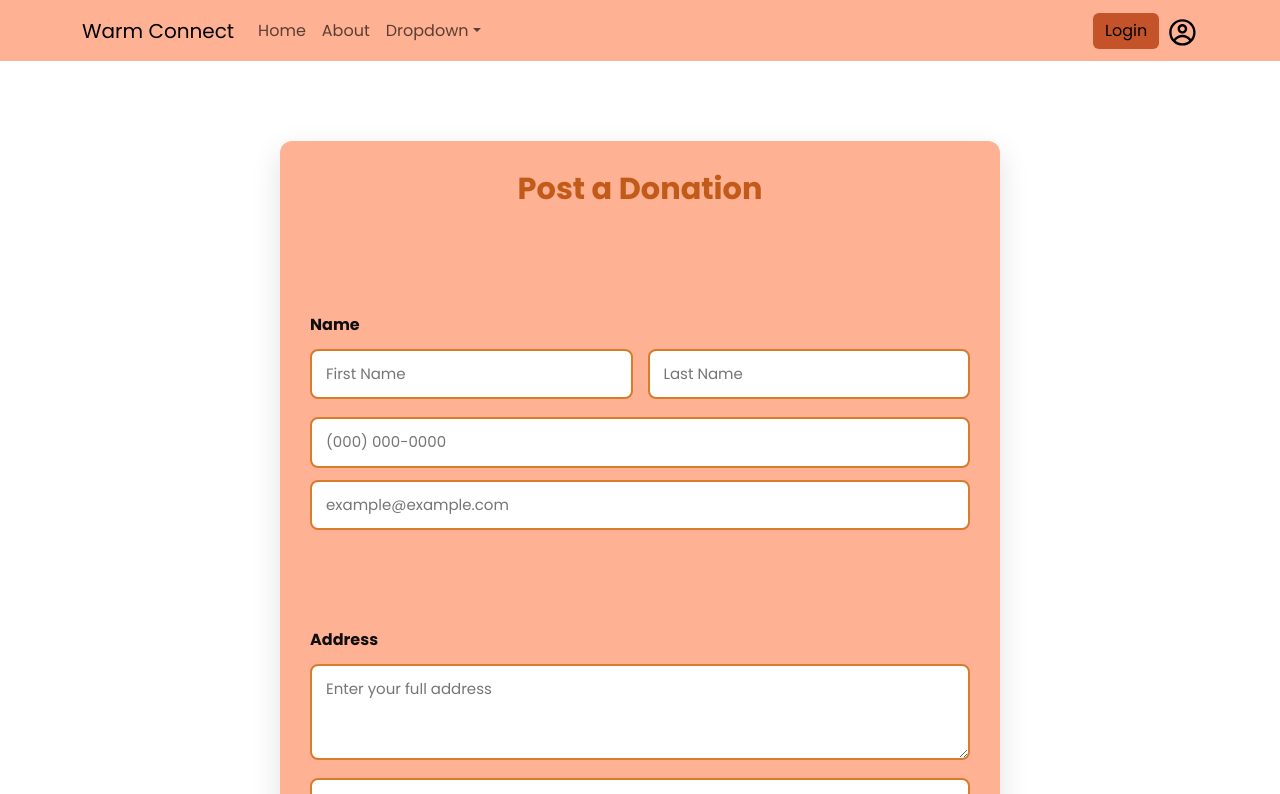
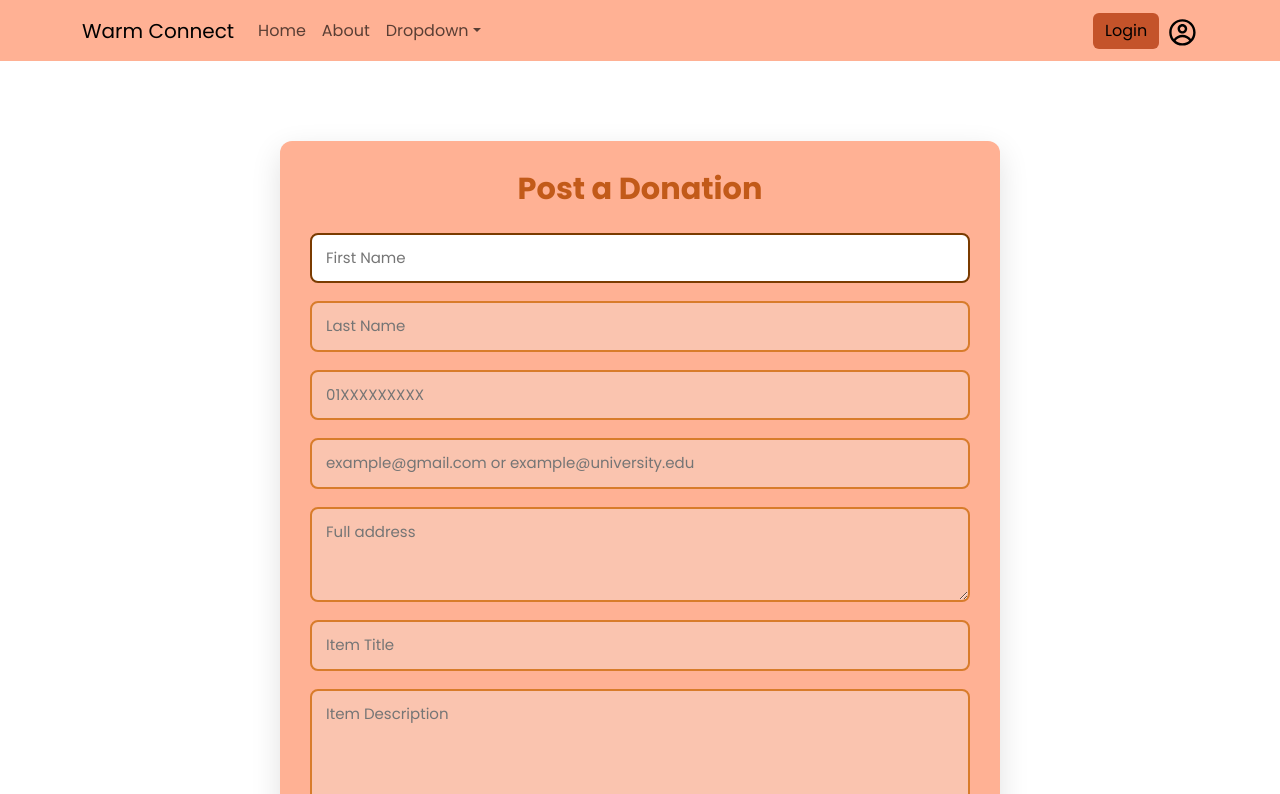
Before and after one commit to Mujadded-17/Warm_Connect, a React (Create React App) app: page /post in a window 1280 px wide. Shown: the top 794 px of the page. Built offline with nearby package versions, Linux system fonts and the light colour scheme.

Commit message:
step by step validations

```diff
--- a/src/pages/post.js
+++ b/src/pages/post.js
@@ -15,7 +15,10 @@ export default function Post() {
     image: null,
     option: "pickup",
   });
+
+  const [errors, setErrors] = useState({});
   const [submitting, setSubmitting] = useState(false);
+  const [step, setStep] = useState(0); // Step-based validation
   const fileInputRef = useRef(null);
 
   const categories = [
@@ -28,40 +31,80 @@ export default function Post() {
     "Accessories",
   ];
 
+  // Validation function per field
+  const validateField = (name, value) => {
+    switch (name) {
+      case "firstName":
+        return /^[A-Za-z]{2,}$/.test(value) ? "" : "First name must be letters (min 2)";
+      case "lastName":
+        return /^[A-Za-z]{2,}$/.test(value) ? "" : "Last name must be letters (min 2)";
+      case "email":
+        return /^([a-zA-Z0-9._%+-]+@(gmail\.com|[a-zA-Z0-9.-]+\.edu))$/.test(value)
+          ? ""
+          : "Only gmail or .edu emails allowed";
+      case "phone":
+        return /^(01[3-9]\d{8})$/.test(value)
+          ? ""
+          : "Phone must be valid Bangladeshi format (e.g. 017XXXXXXXX)";
+      case "address":
+        return value.length >= 5 ? "" : "Address too short";
+      case "title":
+        return value ? "" : "Title required";
+      case "description":
+        return value ? "" : "Description required";
+      case "category":
+        return value ? "" : "Select category";
+      case "image":
+        return value ? "" : "Upload an image";
+      default:
+        return "";
+    }
+  };
+
   const handleChange = (e) => {
     const { name, value, files } = e.target;
-    setForm((prev) => ({
-      ...prev,
-      [name]: files ? files[0] : value,
-    }));
+    const val = files ? files[0] : value;
+
+    setForm((prev) => ({ ...prev, [name]: val }));
+
+    // Step validation: Only allow next step if current field valid
+    const errorMsg = validateField(name, val);
+    setErrors((prev) => ({ ...prev, [name]: errorMsg }));
+
+    // Move to next step automatically if no error
+    if (!errorMsg) {
+      setStep((prevStep) => Math.max(prevStep, Object.keys(form).indexOf(name) + 1));
+    }
   };
 
   const handleSubmit = async (e) => {
     e.preventDefault();
+
+    // Validate all fields before submit
+    const validationErrors = {};
+    Object.keys(form).forEach((key) => {
+      const err = validateField(key, form[key]);
+      if (err) validationErrors[key] = err;
+    });
+
+    if (Object.keys(validationErrors).length > 0) {
+      setErrors(validationErrors);
+      return;
+    }
+
     setSubmitting(true);
 
     try {
       const data = new FormData();
-      data.append("firstName", form.firstName);
-      data.append("lastName", form.lastName);
-      data.append("phone", form.phone);
-      data.append("email", form.email);
-      data.append("address", form.address);
-      data.append("title", form.title);
-      data.append("description", form.description); // ✅ description included
-      data.append("category", form.category);
-      data.append("option", form.option);
-      if (form.image) data.append("image", form.image);
+      Object.keys(form).forEach((key) => {
+        if (form[key]) data.append(key, form[key]);
+      });
 
-      const res = await axios.post(
-        "http://localhost:5000/api/donations",
-        data,
-        { headers: { "Content-Type": "multipart/form-data" } }
-      );
+      await axios.post("http://localhost:5000/api/donations", data, {
+        headers: { "Content-Type": "multipart/form-data" },
+      });
 
-      console.log("Server response:", res.data);
       alert("✅ Donation submitted successfully!");
-
       setForm({
         firstName: "",
         lastName: "",
@@ -74,10 +117,10 @@ export default function Post() {
         image: null,
         option: "pickup",
       });
-
+      setStep(0);
       if (fileInputRef.current) fileInputRef.current.value = "";
-    } catch (error) {
-      console.error("Error submitting donation:", error);
+    } catch (err) {
+      console.error(err);
       alert("❌ Failed to submit donation");
     } finally {
       setSubmitting(false);
@@ -89,14 +132,9 @@ export default function Post() {
       <div className="post-container">
         <h2>Post a Donation</h2>
 
-        <form
-          className="post-form"
-          onSubmit={handleSubmit}
-          encType="multipart/form-data"
-        >
+        <form onSubmit={handleSubmit} encType="multipart/form-data" className="post-form">
+          {/* Step 0: First Name */}
           <div className="section">
-            <div className="section-title">Name</div>
-            <div className="grid-2">
             <input
               type="text"
               name="firstName"
@@ -104,8 +142,14 @@ export default function Post() {
               value={form.firstName}
               onChange={handleChange}
               className="input-field"
-                required
+              autoFocus
+              disabled={step < 0}
             />
+            {errors.firstName && <p className="error">{errors.firstName}</p>}
+          </div>
+
+          {/* Step 1: Last Name */}
+          <div className="section">
             <input
               type="text"
               name="lastName"
@@ -113,45 +157,54 @@ export default function Post() {
               value={form.lastName}
               onChange={handleChange}
               className="input-field"
-                required
+              disabled={step < 1}
             />
-            </div>
+            {errors.lastName && <p className="error">{errors.lastName}</p>}
           </div>
 
-          <div className="section grid-2">
+          {/* Step 2: Phone */}
+          <div className="section">
             <input
               type="tel"
               name="phone"
-              placeholder="(000) 000-0000"
+              placeholder="01XXXXXXXXX"
               value={form.phone}
               onChange={handleChange}
               className="input-field"
-              required
+              disabled={step < 2}
             />
+            {errors.phone && <p className="error">{errors.phone}</p>}
+          </div>
+
+          {/* Step 3: Email */}
+          <div className="section">
             <input
               type="email"
               name="email"
-              placeholder="example@example.com"
+              placeholder="example@gmail.com or example@university.edu"
               value={form.email}
               onChange={handleChange}
               className="input-field"
-              required
+              disabled={step < 3}
             />
+            {errors.email && <p className="error">{errors.email}</p>}
           </div>
 
+          {/* Step 4: Address */}
           <div className="section">
-            <div className="section-title">Address</div>
             <textarea
               name="address"
-              placeholder="Enter your full address"
+              placeholder="Full address"
               value={form.address}
               onChange={handleChange}
               className="input-field"
               rows={3}
-              required
+              disabled={step < 4}
             />
+            {errors.address && <p className="error">{errors.address}</p>}
           </div>
 
+          {/* Step 5: Title */}
           <div className="section">
             <input
               type="text"
@@ -160,34 +213,44 @@ export default function Post() {
               value={form.title}
               onChange={handleChange}
               className="input-field"
-              required
+              disabled={step < 5}
             />
+            {errors.title && <p className="error">{errors.title}</p>}
+          </div>
 
+          {/* Step 6: Description */}
+          <div className="section">
             <textarea
               name="description"
-              placeholder="Description of the item"
+              placeholder="Item Description"
               value={form.description}
               onChange={handleChange}
               className="input-field"
               rows={4}
-              required
+              disabled={step < 6}
             />
+            {errors.description && <p className="error">{errors.description}</p>}
+          </div>
 
+          {/* Step 7: Category */}
+          <div className="section">
             <select
               name="category"
               value={form.category}
               onChange={handleChange}
               className="input-field"
-              required
+              disabled={step < 7}
             >
               <option value="">Select Category</option>
               {categories.map((cat) => (
-                <option key={cat} value={cat}>
-                  {cat}
-                </option>
+                <option key={cat} value={cat}>{cat}</option>
               ))}
             </select>
+            {errors.category && <p className="error">{errors.category}</p>}
+          </div>
 
+          {/* Step 8: Image */}
+          <div className="section">
             <input
               type="file"
               name="image"
@@ -195,9 +258,12 @@ export default function Post() {
               onChange={handleChange}
               ref={fileInputRef}
               className="input-field"
-              required
+              disabled={step < 8}
             />
+            {errors.image && <p className="error">{errors.image}</p>}
+          </div>
 
+          {/* Step 9: Option */}
           <div className="section">
             <label>
               <input
@@ -206,8 +272,7 @@ export default function Post() {
                 value="pickup"
                 checked={form.option === "pickup"}
                 onChange={handleChange}
-                />{" "}
-                Pickup
+              /> Pickup
             </label>
             <label>
               <input
@@ -216,13 +281,11 @@ export default function Post() {
                 value="delivery"
                 checked={form.option === "delivery"}
                 onChange={handleChange}
-                />{" "}
-                Delivery
+              /> Delivery
             </label>
           </div>
-          </div>
 
-          <button type="submit" className="submit-btn" disabled={submitting}>
+          <button type="submit" disabled={submitting} className="submit-btn">
             {submitting ? "Submitting..." : "Submit Donation"}
           </button>
         </form>
```
Lines whose indentation alone changed are shown as unchanged.
